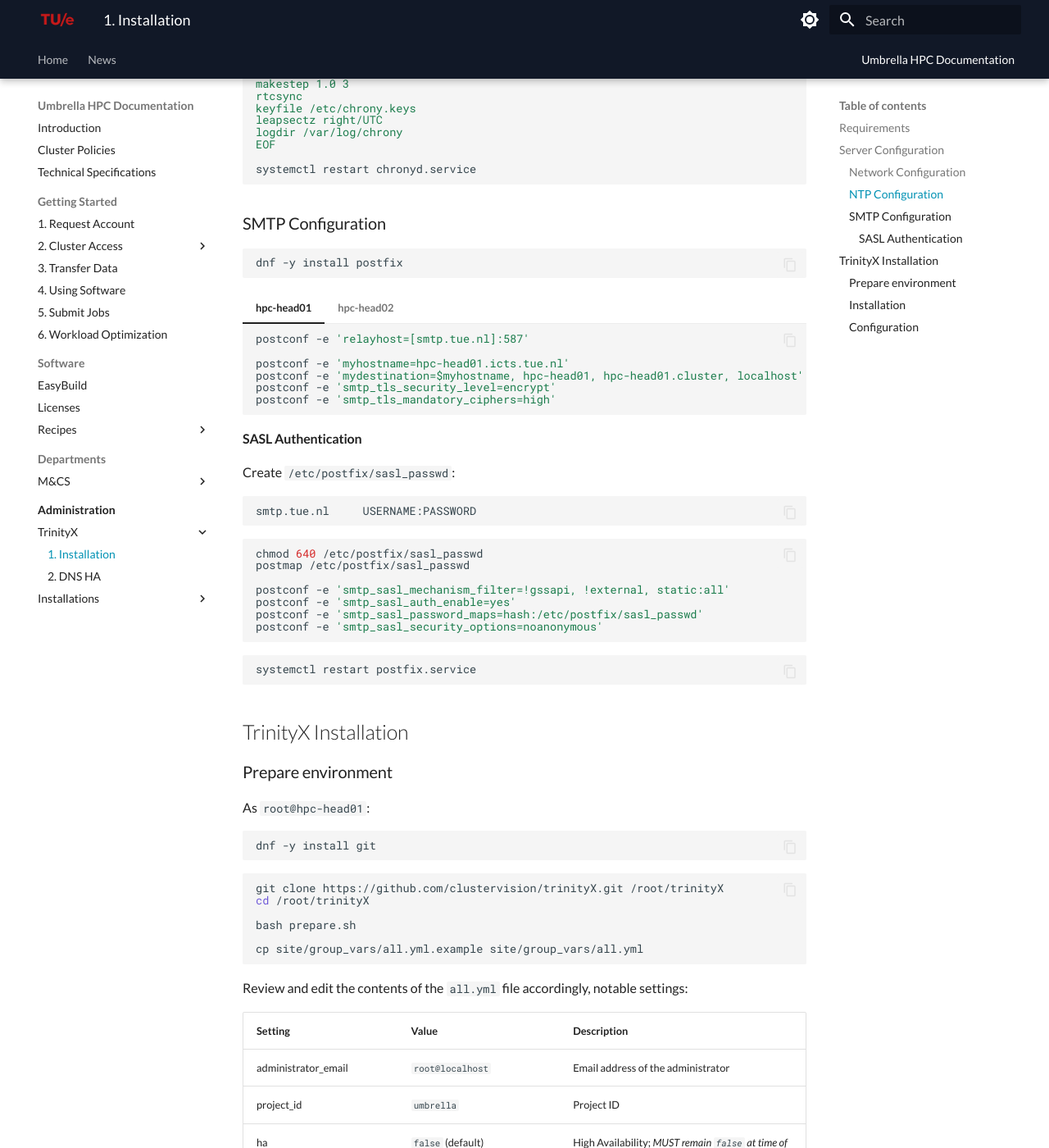
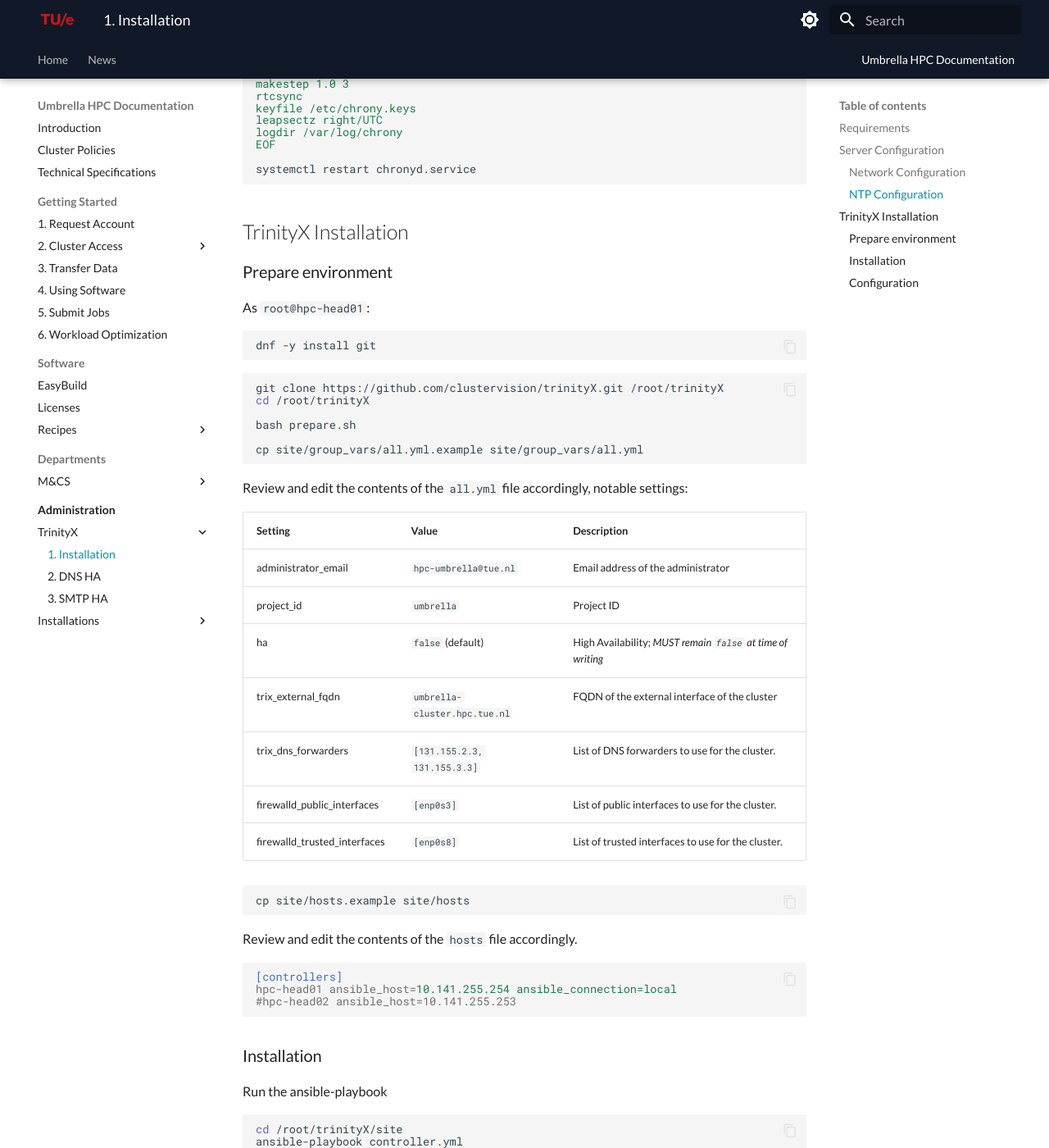
Before and after one commit to gferhpc/supercomputing.tue.nl, an MkDocs documentation site: the page built from pages/documentation/administration/trinityx/installation.md, in a window 1280 px wide and 1400 px high, scrolled down 1095 px. Shown: the whole window at 82% size. Built offline with MkDocs 1.6.1 and Material for MkDocs 9.7.7, drawn with Linux system fonts in a browser that asks for light colours.

Commit message:
Created a SMTP Setup Page and moved instructions to there

````diff
--- a/pages/documentation/administration/trinityx/.pages.yml
+++ b/pages/documentation/administration/trinityx/.pages.yml
@@ -1,4 +1,5 @@
 nav:
   - 1. Installation: installation.md
   - 2. DNS HA : dns.md
+  - 3. SMTP HA: smtp.md
   - ...
--- a/pages/documentation/administration/trinityx/installation.md
+++ b/pages/documentation/administration/trinityx/installation.md
@@ -111,55 +111,6 @@
     systemctl restart chronyd.service
     ```
 
-### SMTP Configuration
-
-```shell
-dnf -y install postfix
-```
-
-=== "hpc-head01"
-
-    ```shell
-    postconf -e 'relayhost=[smtp.tue.nl]:587'
-
-    postconf -e 'myhostname=hpc-head01.icts.tue.nl'
-    postconf -e 'mydestination=$myhostname, hpc-head01, hpc-head01.cluster, localhost'
-    postconf -e 'smtp_tls_security_level=encrypt'
-    postconf -e 'smtp_tls_mandatory_ciphers=high'
-    ```
-
-=== "hpc-head02"
-
-    ```shell
-    postconf -e 'relayhost=[smtp.tue.nl]:587'
-
-    postconf -e 'myhostname=hpc-head02.icts.tue.nl'
-    postconf -e 'mydestination=$myhostname, hpc-head02, hpc-head02.cluster, localhost'
-    postconf -e 'smtp_tls_security_level=encrypt'
-    postconf -e 'smtp_tls_mandatory_ciphers=high'
-    ```
-
-#### SASL Authentication
-
-Create `/etc/postfix/sasl_passwd`:
-```
-smtp.tue.nl     USERNAME:PASSWORD
-```
-
-```shell
-chmod 640 /etc/postfix/sasl_passwd
-postmap /etc/postfix/sasl_passwd
-
-postconf -e 'smtp_sasl_mechanism_filter=!gssapi, !external, static:all'
-postconf -e 'smtp_sasl_auth_enable=yes'
-postconf -e 'smtp_sasl_password_maps=hash:/etc/postfix/sasl_passwd'
-postconf -e 'smtp_sasl_security_options=noanonymous'
-```
-
-```shell
-systemctl restart postfix.service
-```
-
 ## TrinityX Installation
 
 ### Prepare environment
@@ -183,7 +134,7 @@
 
 | Setting                      | Value                        | Description                                                 |
 |------------------------------|------------------------------|-------------------------------------------------------------|
-| administrator_email          | `root@localhost`             | Email address of the administrator                          |
+| administrator_email          | `hpc-umbrella@tue.nl`        | Email address of the administrator                          |
 | project_id                   | `umbrella`                   | Project ID                                                  |
 | ha                           | `false` (default)            | High Availability; _MUST remain `false` at time of writing_ |
 | trix_external_fqdn           | `umbrella-cluster.hpc.tue.nl`| FQDN of the external interface of the cluster               |
````
Also changed, not shown: pages/documentation/administration/trinityx/smtp.md (added, +55 -0 lines).
